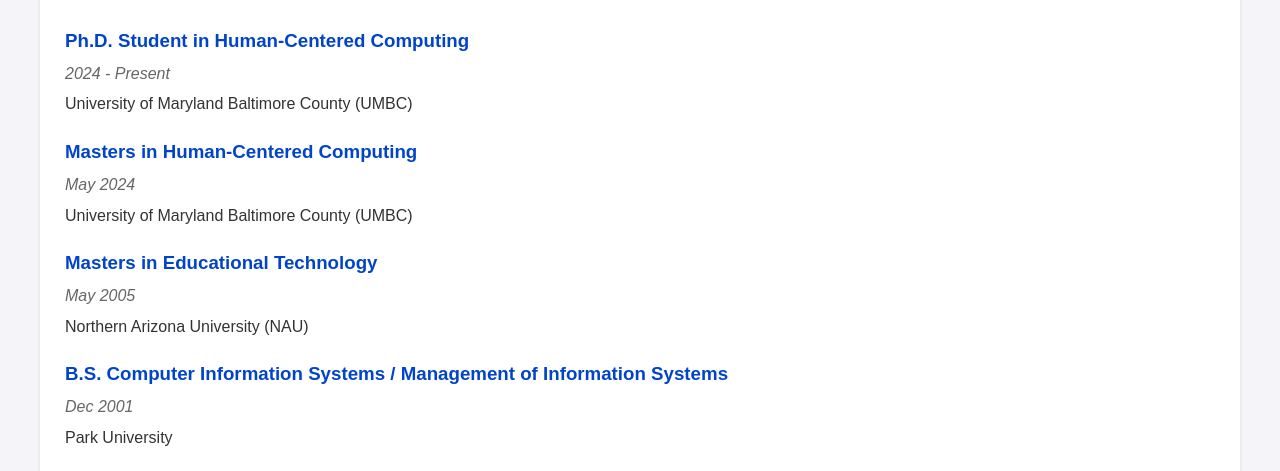
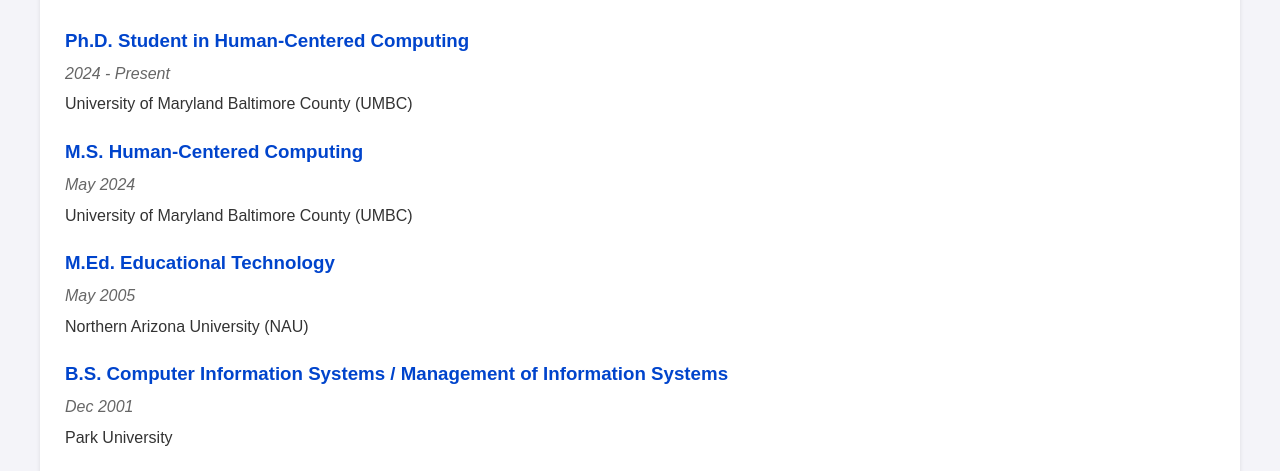
Before and after one commit to marie-sakowicz/marie-sakowicz.github.io, a plain HTML site: page education.html in a window 1280 px wide. Shown: the part 329-800 px from the top of the page. Drawn offline with Linux system fonts and the light colour scheme.

Commit message:
Update education.html

```diff
--- a/education.html
+++ b/education.html
@@ -156,11 +156,11 @@
                 <div class="date">2024 - Present</div>
                 <p>University of Maryland Baltimore County (UMBC)</p>
 
-                <h3>Masters in Human-Centered Computing</h3>
+                <h3>M.S. Human-Centered Computing</h3>
                 <div class="date">May 2024</div>
                 <p>University of Maryland Baltimore County (UMBC)</p>
 
-                <h3>Masters in Educational Technology</h3>
+                <h3>M.Ed. Educational Technology</h3>
                 <div class="date">May 2005</div>
                 <p>Northern Arizona University (NAU)</p>
 
```
